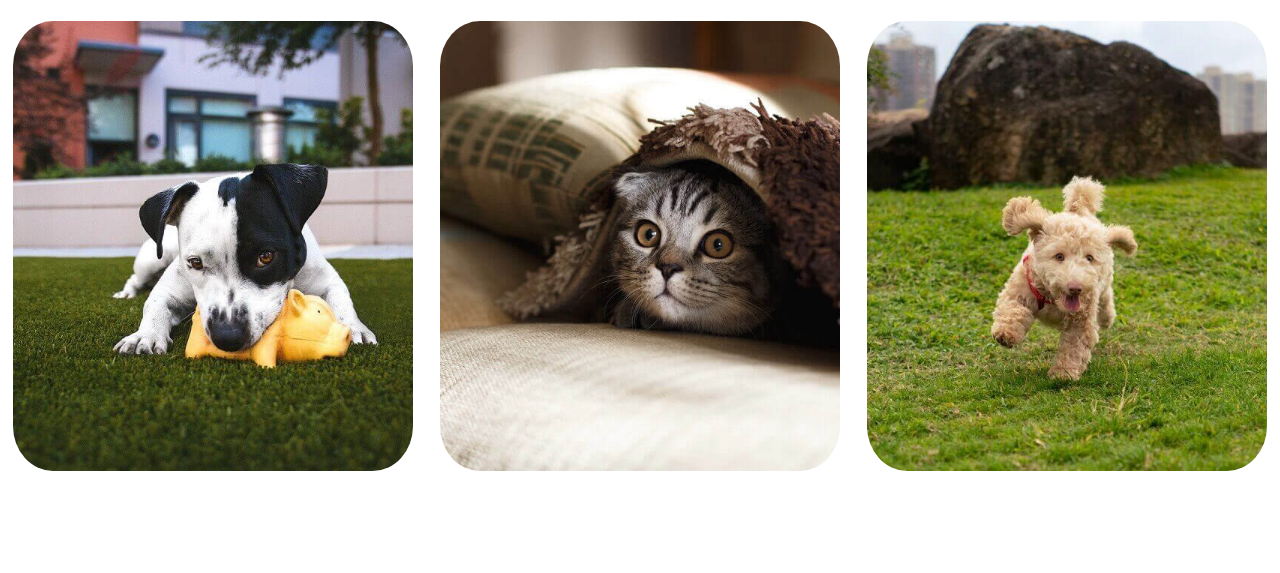
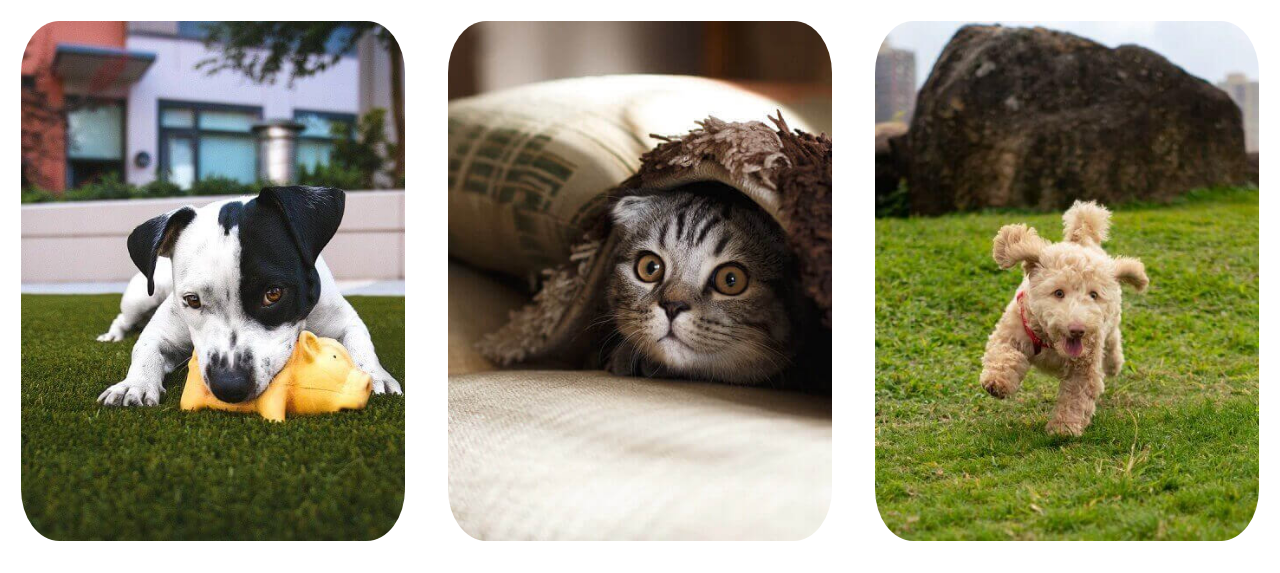
Before and after one commit to AldanaArcidiacono/202210-W1CH4-Aldana-Arcidiacono, a website: page index.html in a window 1280 px wide. Shown: the part 227-800 px from the top of the page. Drawn offline with nearby package versions, Linux system fonts and the light colour scheme.

Commit message:
Add changes of CSS to the img

```diff
--- a/index.html
+++ b/index.html
@@ -37,24 +37,9 @@
                 <button>VIEW ALL</button>
             </div>
             <div>
-                <img
-                    src="/img/01.jpg"
-                    alt="Cute puppy"
-                    height="450px"
-                    width="400px"
-                />
-                <img
-                    src="/img/02.jpg"
-                    alt="A kitten"
-                    height="450px"
-                    width="400px"
-                />
-                <img
-                    src="/img/03.jpg"
-                    alt="A happy puppy"
-                    height="450px"
-                    width="400px"
-                />
+                <img src="/img/01.jpg" alt="Cute puppy" />
+                <img src="/img/02.jpg" alt="A kitten" />
+                <img src="/img/03.jpg" alt="A happy puppy" />
             </div>
         </main>
     </body>
--- a/sass/style.scss
+++ b/sass/style.scss
@@ -12,6 +12,7 @@
 html,
 body {
     min-height: 100vh;
+    max-width: 100vw;
 }
 
 body {
@@ -115,8 +116,8 @@ div {
 main {
     img {
         border-radius: 10%;
+        width: 30vw;
+        height: 65vh;
         object-fit: cover;
-        display: flex;
-        justify-content: space-between;
     }
 }
```
Also changed, not shown: css/style.css, 1 other file.
